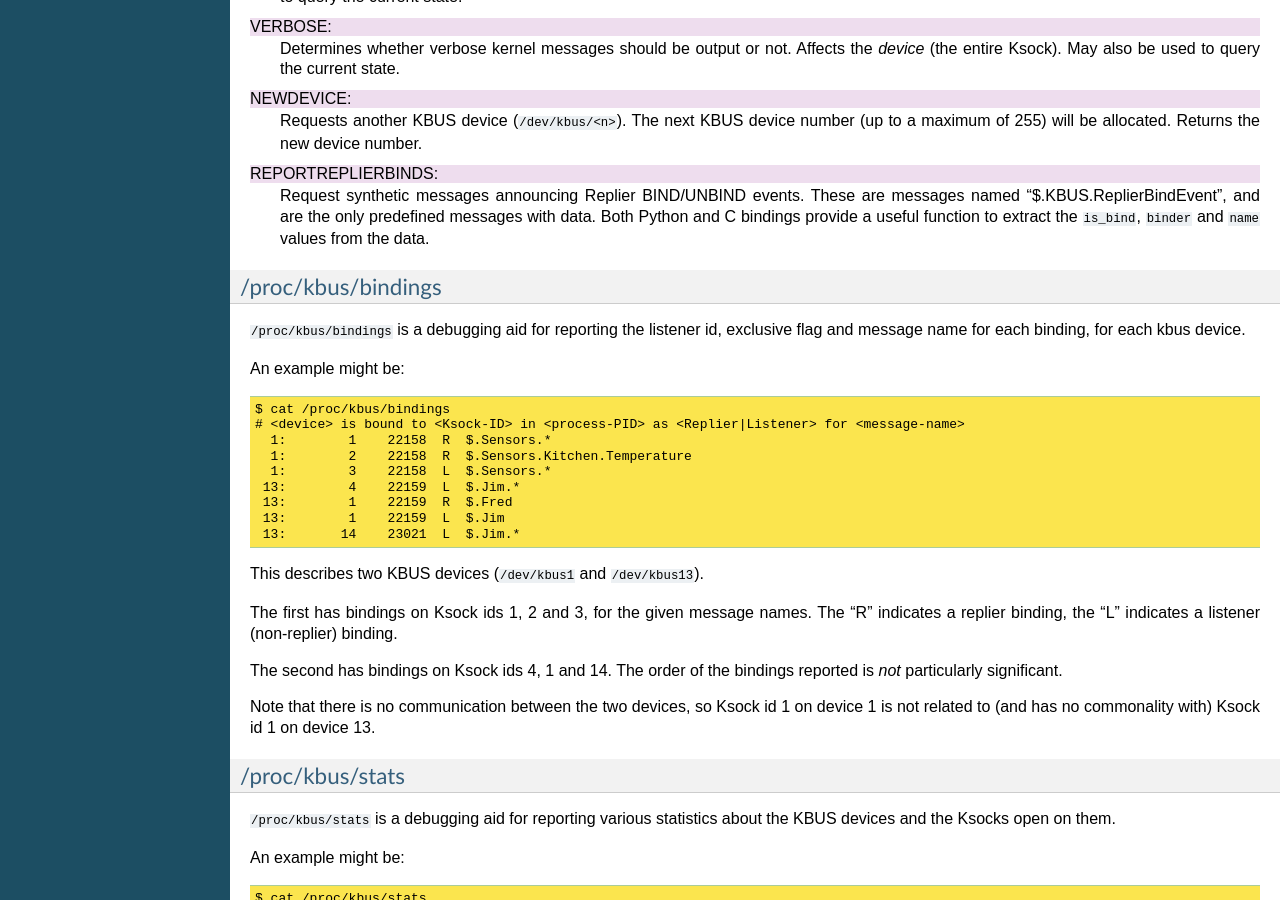
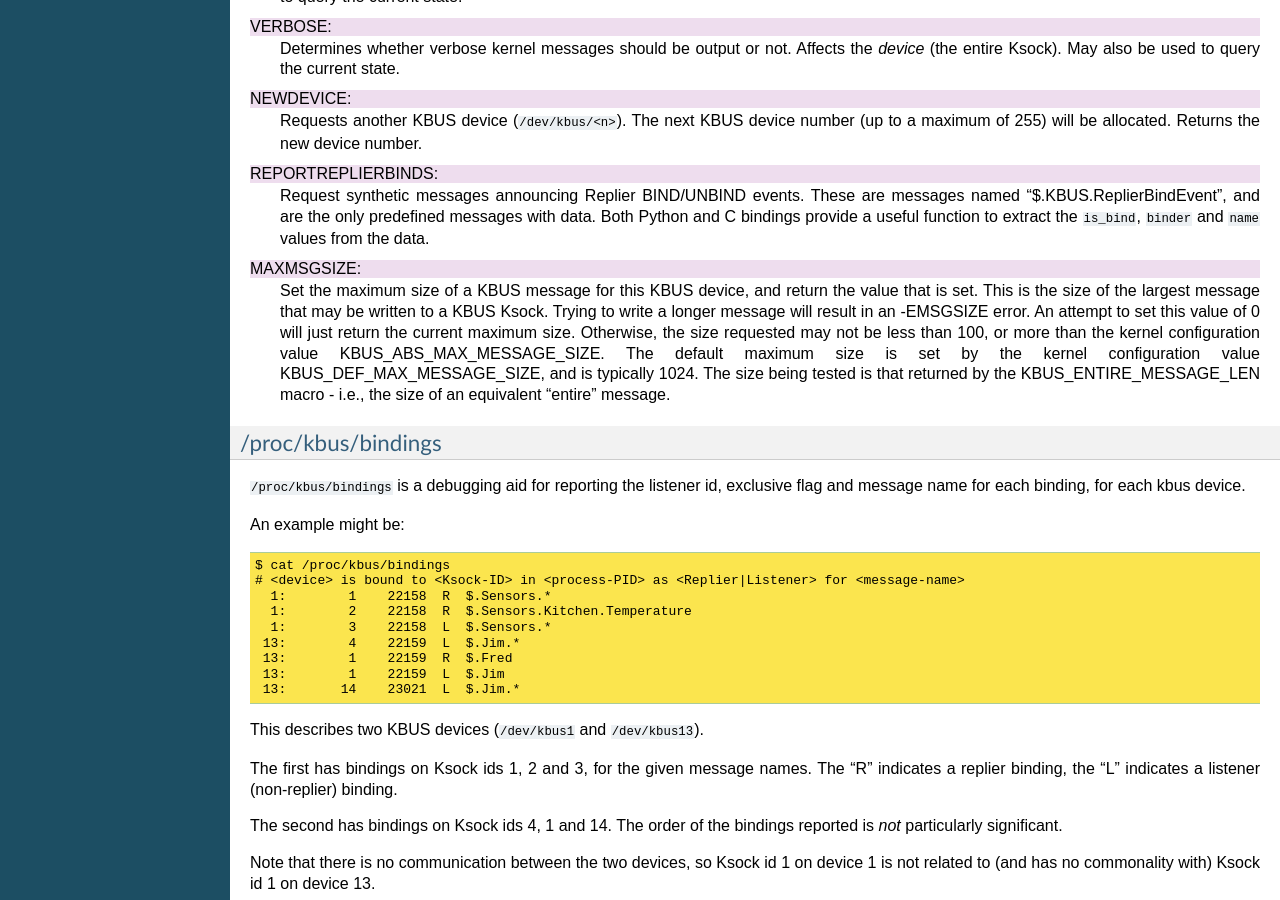
Before and after one commit to kynesim/kbus, a Sphinx documentation site: the page built from docs/specification.txt, in a window 1280 px wide and 900 px high, scrolled down 19090 px. Built offline with Sphinx 7.4.7, drawn with Linux system fonts in a browser that asks for light colours; some of the changed text lies outside the part shown.

Commit message:
Document the new ioctl for issue 62, setting max message size

```diff
--- a/docs/specification.txt
+++ b/docs/specification.txt
@@ -1033,6 +1033,18 @@ header file (``kbus_defns.h``). They are:
                 Both Python and C bindings provide a useful function to
                 extract the ``is_bind``, ``binder`` and ``name`` values from
                 the data.
+:MAXMSGSIZE:    Set the maximum size of a KBUS message for this KBUS device,
+                and return the value that is set. This is the size of the
+                largest message that may be written to a KBUS Ksock. Trying
+                to write a longer message will result in an -EMSGSIZE error.
+                An attempt to set this value of 0 will just return the current
+                maximum size. Otherwise, the size requested may not be less
+                than 100, or more than the kernel configuration value
+                KBUS_ABS_MAX_MESSAGE_SIZE.  The default maximum size is set by
+                the kernel configuration value KBUS_DEF_MAX_MESSAGE_SIZE, and
+                is typically 1024.  The size being tested is that returned by
+                the KBUS_ENTIRE_MESSAGE_LEN macro - i.e., the size of an
+                equivalent "entire" message.
 
 /proc/kbus/bindings
 -------------------
@@ -1133,7 +1145,8 @@ as values inside the IOError exception.
 :EINVAL:        Something went wrong (generic error).
 :EMSGSIZE:      On attempting to write a message: Data was written after
                 the end of the message (i.e., after the final end guard
-                of the message).
+                of the message), or an attempt was made to write a message
+                that is too long (see the MAXMSGSIZE ioctl).
 :ENAMETOOLONG:  On attempting to bind, unbind or send a message: The message
                 name is too long.
 :ENOENT:        On attempting to open a Ksock: There is no such device
```
